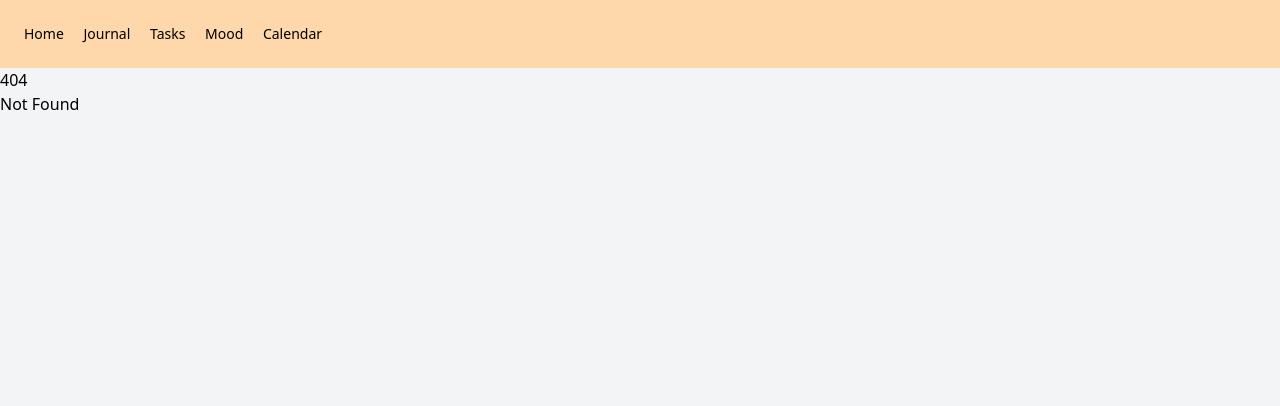
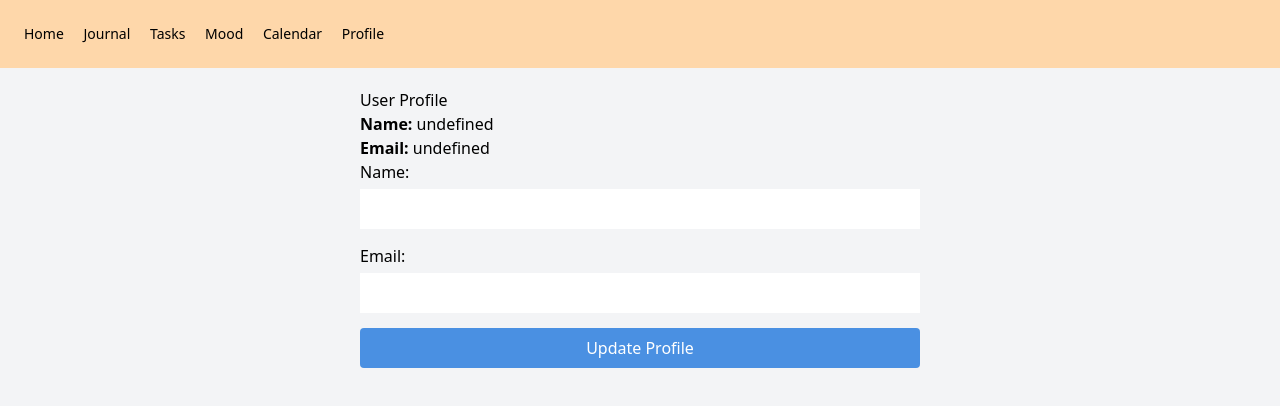
Before and after one commit to spirow73/Care-Bear, a SvelteKit app in the folder care-bear/: page /profile in a window 1280 px wide. Before the commit this address had no page. Shown: the top 406 px of the page. Built offline with nearby package versions, Linux system fonts and the light colour scheme.

Commit message:
profile page created

```diff
--- /dev/null
+++ b/care-bear/src/lib/components/Profile.svelte
@@ -0,0 +1,78 @@
+<script>
+    import { onMount } from 'svelte';
+
+    let userProfile = {};
+
+    onMount(async () => {
+        const user = supabase.auth.user();
+        if (user) {
+            const { data, error } = await supabase
+                .from('profiles')
+                .select('*')
+                .eq('id', user.id)
+                .single();
+
+            if (error) console.error('Error fetching profile:', error);
+            else userProfile = data;
+        }
+    });
+
+    async function updateProfile() {
+        // Function to update user profile details
+        // Implement the logic to update the profile in Supabase
+    }
+</script>
+
+<div class="container">
+    <h1>User Profile</h1>
+    {#if userProfile}
+        <div class="profile-info">
+            <p><strong>Name:</strong> {userProfile.name}</p>
+            <p><strong>Email:</strong> {userProfile.email}</p>
+            <!-- More fields can be added here -->
+        </div>
+
+        <form on:submit|preventDefault={updateProfile}>
+            <div class="form-group">
+                <label for="name">Name:</label>
+                <input type="text" id="name" bind:value={userProfile.name} />
+            </div>
+            <div class="form-group">
+                <label for="email">Email:</label>
+                <input type="email" id="email" bind:value={userProfile.email} />
+            </div>
+            <!-- Additional fields for profile update -->
+            <button type="submit">Update Profile</button>
+        </form>
+    {/if}
+</div>
+
+<style>
+    /* CSS styles */
+    .container {
+        max-width: 600px;
+        margin: 0 auto;
+        padding: 20px;
+    }
+    .form-group {
+        margin-bottom: 15px;
+    }
+    label, input, button {
+        display: block;
+        width: 100%;
+    }
+    input, button {
+        padding: 8px;
+        margin-top: 5px;
+    }
+    button {
+        background-color: #4a90e2;
+        color: white;
+        border: none;
+        border-radius: 4px;
+        cursor: pointer;
+    }
+    button:hover {
+        background-color: #3a7fd5;
+    }
+</style>
--- a/care-bear/src/routes/+layout.svelte
+++ b/care-bear/src/routes/+layout.svelte
@@ -33,6 +33,12 @@
 				>
 					Calendar
 				</a>
+				<a
+				href="/profile"
+				class="block mt-4 lg:inline-block lg:mt-0 text-black-200 hover:text-white mr-4"
+				>
+				Profile
+			</a>
 			</div>
 		</div>
 	</nav>
--- /dev/null
+++ b/care-bear/src/routes/profile/+page.svelte
@@ -0,0 +1,5 @@
+<script>
+    import Profile from '../../lib/components/Profile.svelte';
+</script>
+
+<Profile />
```
